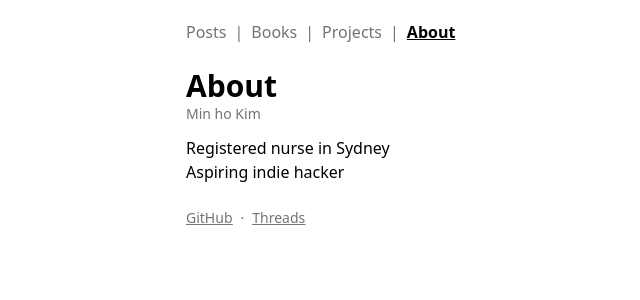
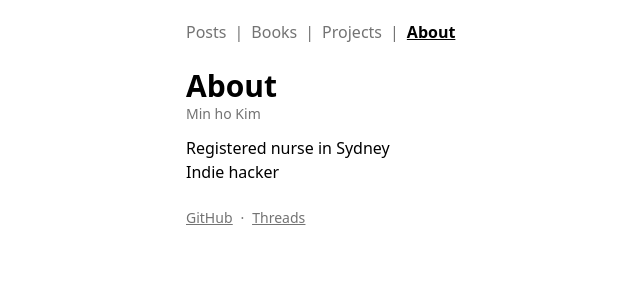
Before and after one commit to minho42/blog, a Next.js app: page /about in a window 1280 px wide. Shown: the top 300 px of the page, without its empty margins (134-774 px from the left). Built offline with nearby package versions, Linux system fonts and the light colour scheme.

Commit message:
edit about

```diff
--- a/app/about/page.tsx
+++ b/app/about/page.tsx
@@ -9,12 +9,20 @@ export default function Page() {
       <article className="space-y-1 px-4 py-2">
         <ul>
           <li>Registered nurse in Sydney</li>
-            <li>Aspiring indie hacker</li>
+          <li>Indie hacker</li>
 
           <ul className="flex text-sm text-neutral-500 gap-2 mt-6">
-              <li className="underline"><a href="https://github.com/minho42" target="_blank" rel="noopener noreferrer">GitHub</a></li>
+            <li className="underline">
+              <a href="https://github.com/minho42" target="_blank" rel="noopener noreferrer">
+                GitHub
+              </a>
+            </li>
             <li>·</li>
-              <li className="underline"><a href="https://www.threads.net/@_minho_" target="_blank" rel="noopener noreferrer">Threads</a></li>
+            <li className="underline">
+              <a href="https://www.threads.net/@_minho_" target="_blank" rel="noopener noreferrer">
+                Threads
+              </a>
+            </li>
           </ul>
         </ul>
       </article>
```
Lines whose indentation alone changed are shown as unchanged.
